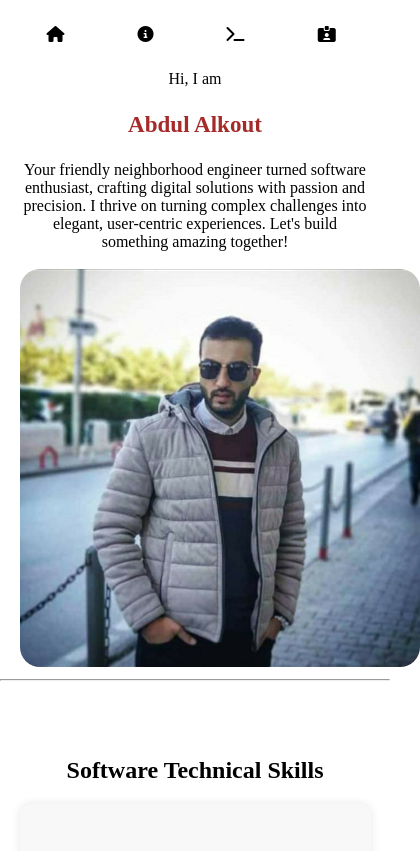
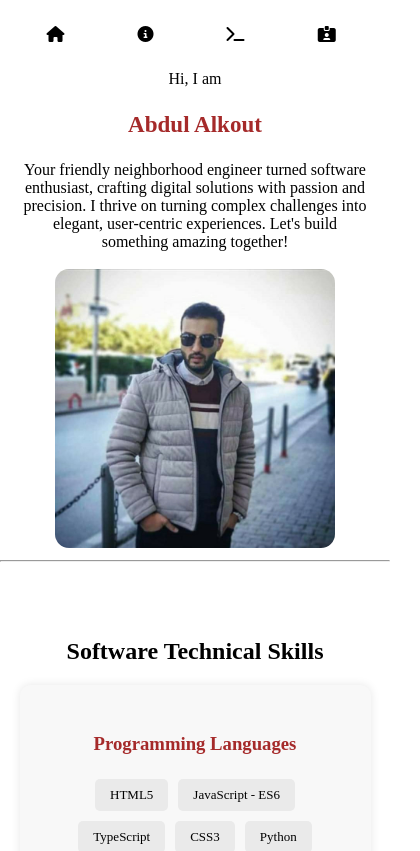
Before and after one commit to abdulalkout/protfolio, a React (Create React App) app: page / in a window 390 px wide. Shown: the top 851 px of the page, 420 px wide, since content can reach past the window. Built offline with nearby package versions, Linux system fonts and the light colour scheme.

Commit message:
styling the pictures for mobile view

```diff
--- a/src/pages/AboutMe/AboutMe.css
+++ b/src/pages/AboutMe/AboutMe.css
@@ -7,3 +7,9 @@
 .myPic {
   width: 400px;
 }
+
+@media only screen and (max-width: 800px) {
+  .myPic {
+    width: 80%;
+  }
+}
--- a/src/pages/Home/Home.css
+++ b/src/pages/Home/Home.css
@@ -42,7 +42,7 @@
   }
 
   .myPic {
-    width: 60%;
+    width: 80%;
     margin-top: 5%;
   }
 }
```
